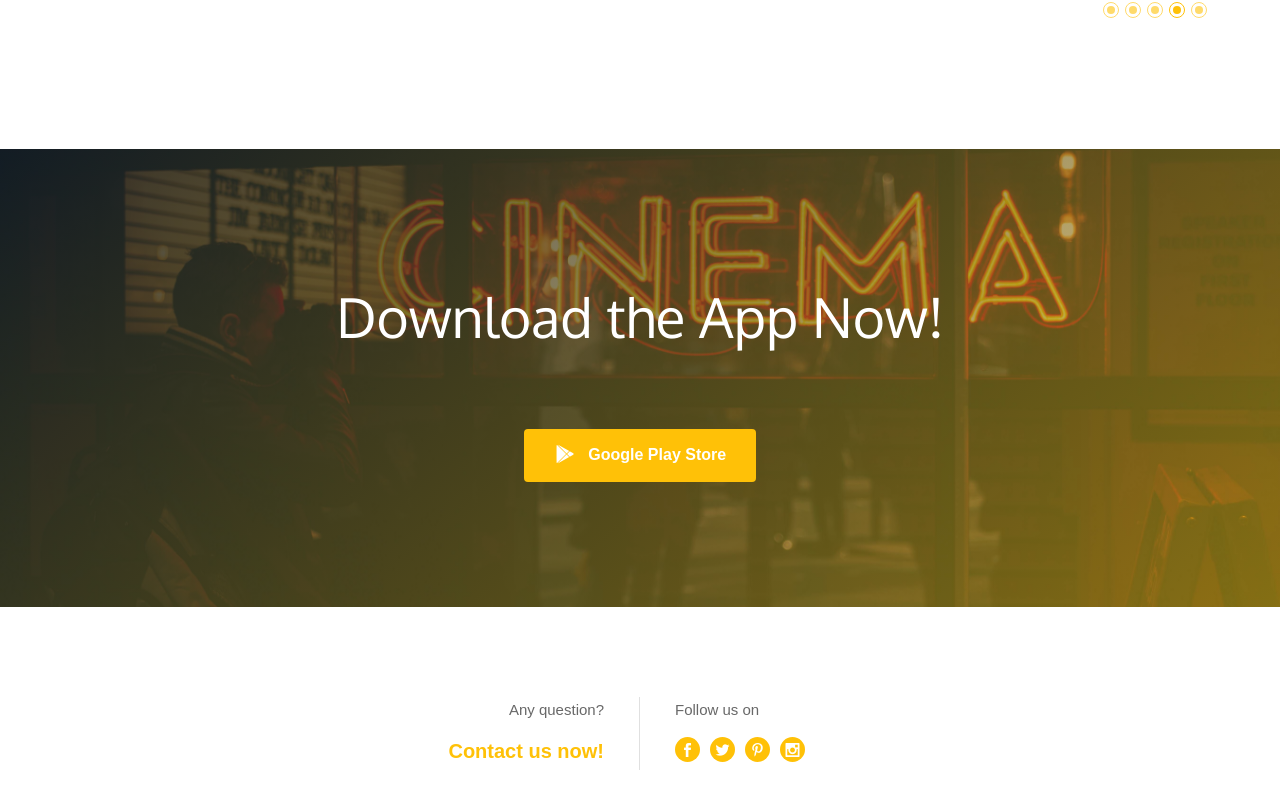
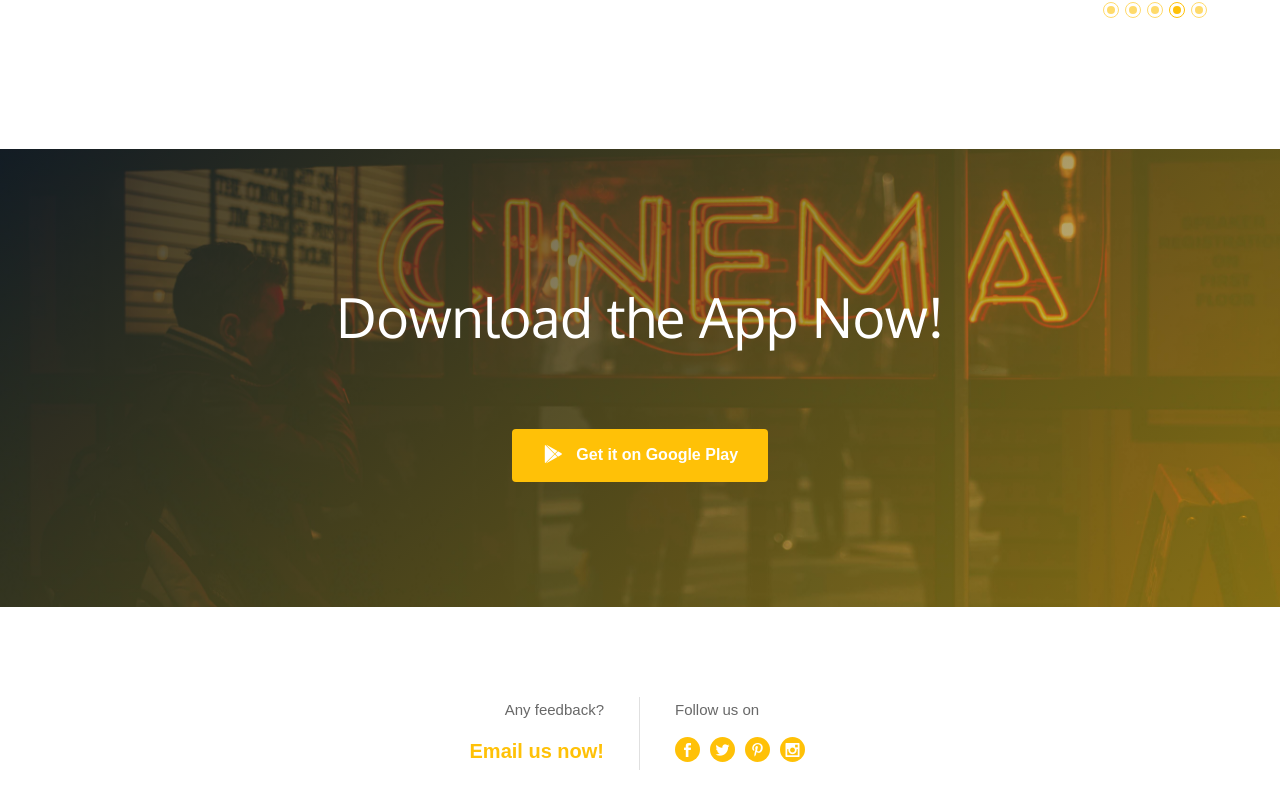
Before and after one commit to Droidm4n/droidm4n.github.io, a plain HTML site: page index.html in a window 1280 px wide. Shown: the part 2918-3726 px from the top of the page. Drawn offline with Linux system fonts and the light colour scheme; a script that the page names is missing.

Commit message:
updated index

```diff
--- a/index.html
+++ b/index.html
@@ -145,12 +145,12 @@
 
                         <div class="detail">
                             <p>MovieMax is a free Android app available Worldwide for exploring your favorite Movies, TV shows, Actors on your favorite device. MovieMax is a TMDB client, a community built movie and TV database. Get the free app, so you can instantly explore thousands of TV episodes & movies on your mobile device anywhere and anytime.</p>
-                            <p>Explore and share movies and shows from various categories, ratings from all the major sites(IMDB, Rotten Tomatoes, Metacritic, TMDB) in the same place, weekly trending movies and shows, actor/actresses profile and many more features.</p>
+                            <p>The app is currently in Open Beta and available for everyone in Play Store. If you want to provide direct feedback to the developer, check the <b>Feedback</b> option inside the app or you can directly <a href="mailto:dvlpr.codeman@gmial.com">email</a> us.</p>
                         </div> <!-- End: .detail -->
 
                         <!-- Button Area -->
                         <div class="btn-form m-t-50 btn-scroll">
-                            <a href="#download" class="btn btn-fill">DOWNLOAD APP</a>
+                            <a href="#download" class="btn btn-fill">DOWNLOAD BETA</a>
                         </div>
 
                     </div> <!-- End: .features-content -->
@@ -310,7 +310,7 @@
                                 <div class="text-center">  <!-- Button Area -->
                                     <a href="https://play.google.com/store/apps/details?id=com.droidman.moviemax" target="_blank" class="btn btn-icon left-icon btn-fill">
                                         <i class="icon icon-google-play"></i>
-                                        <span class="btn-text">Google Play Store</span>
+                                        <span class="btn-text">Get it on Google Play </span>
                                     </a> <!-- End: .androad -->
                                 </div>
                                 <!-- End: Download Button -->
@@ -336,9 +336,9 @@
                             <div class="each-item col-sm-6">
                                 <div class="inner text-right">
 
-                                    <p class="sub-title">Any question?</p>
+                                    <p class="sub-title">Any feedback?</p>
                                     <a href="mailto:dvlpr.codeman@gmial.com">
-                                        <h5 class="title nav">Contact us now!</h5>
+                                        <h5 class="title nav">Email us now!</h5>
                                     </a>
 
                                 </div>
```
